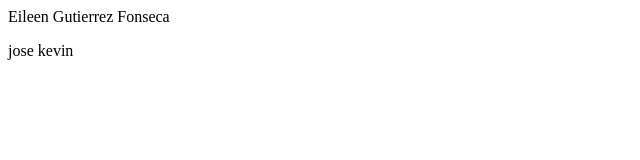
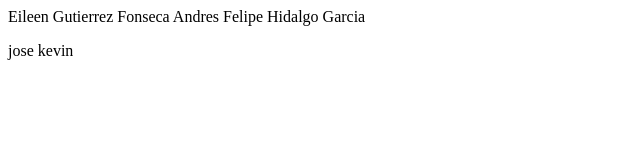
Before and after one commit to Jvrussitwo/ejemplo1html, a plain HTML site: page index.html in a window 1280 px wide. Shown: the whole page, without its empty margins (0-640 px from the left). Drawn offline with Linux system fonts and the light colour scheme.

Commit message:
Update index.html

```diff
--- a/index.html
+++ b/index.html
@@ -4,7 +4,9 @@
 
    </head>
   <body>
-    <p>Eileen Gutierrez Fonseca</p>
+    <p>Eileen Gutierrez Fonseca
+       Andres Felipe Hidalgo Garcia
+    </p>
      <p>jose kevin</p>
   </body>
 </html>
```
